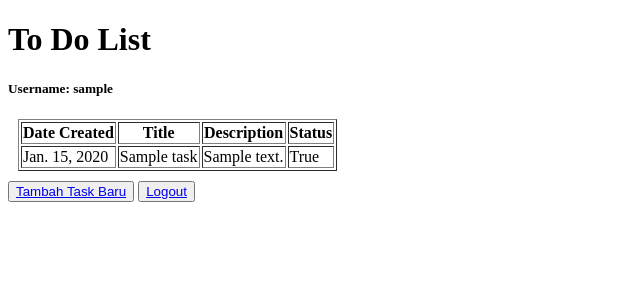
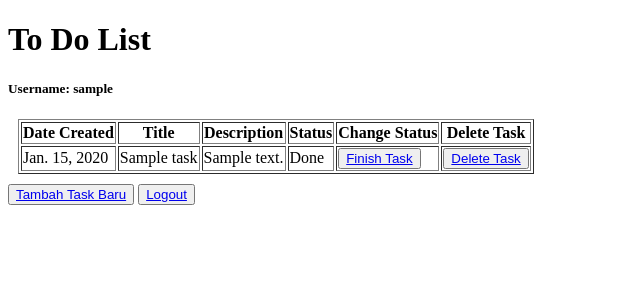
Before and after one commit to devinahana/Tugas2, a Django app: page /todolist/ in a window 1280 px wide. Shown: the top 300 px of the page, without its empty margins (0-640 px from the left). Run offline with Django 4.2, Linux system fonts and the light colour scheme; a user stored in the database is signed in; tables that the repository leaves empty hold one stand-in row (values such as "Sample post").

Commit message:
Create bonus features in todolist app

```diff
--- a/todolist/templates/todolist.html
+++ b/todolist/templates/todolist.html
@@ -14,6 +14,8 @@
       <th>Title</th>
       <th>Description</th>
       <th>Status</th>
+      <th>Change Status</th>
+      <th>Delete Task</th>
     </tr>
 
     {% for todo in todo_list %}
@@ -21,7 +23,17 @@
       <td>{{todo.date}}</td>
       <td>{{todo.title}}</td>
       <td>{{todo.description}}</td>
-      <td>{{todo.is_finished}}</td>
+      <td>
+        {% if todo.is_finished %} Done
+        {% else %} Not Done
+        {% endif %}
+      </td>
+      <td>
+        <button><a href="{% url 'todolist:change_status' todo.pk %}">Finish Task</a></button>
+      </td>
+      <td>
+        <button><a href="{% url 'todolist:delete_task' todo.pk %}">Delete Task</a></button>
+      </td>
     </tr>
     {% endfor %}
   </table>
--- a/todolist/urls.py
+++ b/todolist/urls.py
@@ -5,6 +5,8 @@ from todolist.views import register
 from todolist.views import login_user
 from todolist.views import logout_user
 from todolist.views import create_task
+from todolist.views import change_status
+from todolist.views import delete_task
 
 app_name = 'todolist'
 
@@ -14,4 +16,6 @@ urlpatterns = [
     path('login/', login_user, name='login'),
     path('logout/', logout_user, name='logout'),
     path('create-task/', create_task, name='create_task'),
+    path('change-status/<int:id>', change_status, name='change_status'),
+    path('delete-task/<int:id>', delete_task, name='delete_task'),
 ]
--- a/todolist/views.py
+++ b/todolist/views.py
@@ -7,7 +7,6 @@ from django.contrib.auth.decorators import login_required
 from todolist.models import Task
 from todolist.forms import TaskForm
 from datetime import date
-
 
 # Create your views here.
 @login_required(login_url='/todolist/login/')
@@ -20,9 +19,33 @@ def show_todolist(request):
     }
     return render(request, "todolist.html", context)
 
-# def change_status(request):
-#     # Task.objects.filter(user=request.user).is_finished = True
+def create_task(request):
+    form = TaskForm()
+    if request.method == 'POST':
+        form = TaskForm(request.POST)
+        if form.is_valid():
+            task = Task(
+                date = str(date.today()),
+                title = form.cleaned_data["task_title"],
+                description = form.cleaned_data["task_description"],
+                user = request.user,
+            )
+            task.save()
+            messages.success(request, 'Task berhasil dibentuk')
+            return redirect('todolist:show_todolist')
+    context = {"form": form}
+    return render(request, 'create_task.html', context)
 
+def delete_task(request, id):
+    Task.objects.get(pk=id).delete()
+    return redirect('todolist:show_todolist')
+
+def change_status(request, id):
+    task = Task.objects.get(pk=id)
+    if (not task.is_finished):
+        task.is_finished = True
+    task.save()
+    return redirect('todolist:show_todolist')
 
 def register(request):
     form = UserCreationForm()
@@ -53,20 +76,3 @@ def logout_user(request):
     logout(request)
     messages.info(request, 'Berhasil logout')
     return redirect('todolist:login')
-
-def create_task(request):
-    form = TaskForm()
-    if request.method == 'POST':
-        form = TaskForm(request.POST)
-        if form.is_valid():
-            task = Task(
-                date = str(date.today()),
-                title = form.cleaned_data["task_title"],
-                description = form.cleaned_data["task_description"],
-                user = request.user,
-            )
-            task.save()
-            messages.success(request, 'Task berhasil dibentuk')
-            return redirect('todolist:show_todolist')
-    context = {"form": form}
-    return render(request, 'create_task.html', context)
```
Also changed, not shown: todolist/README.md.
